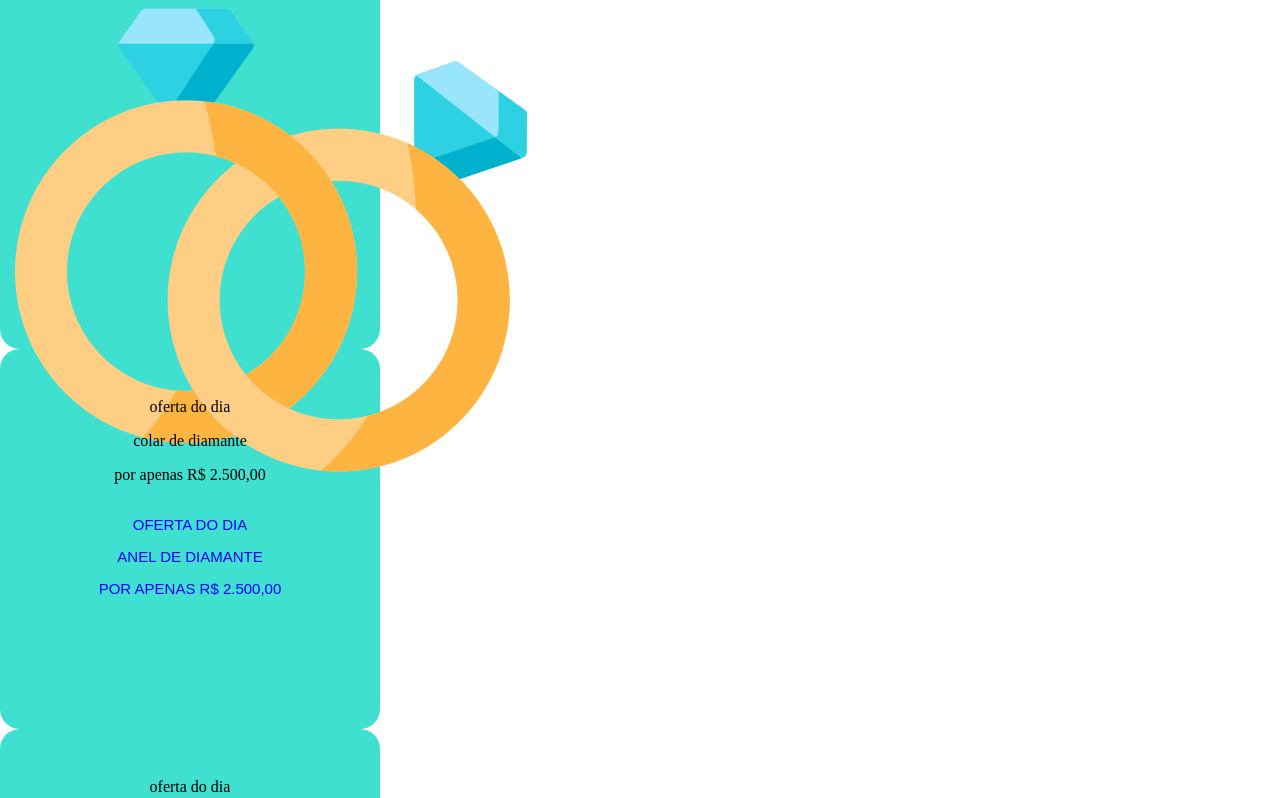
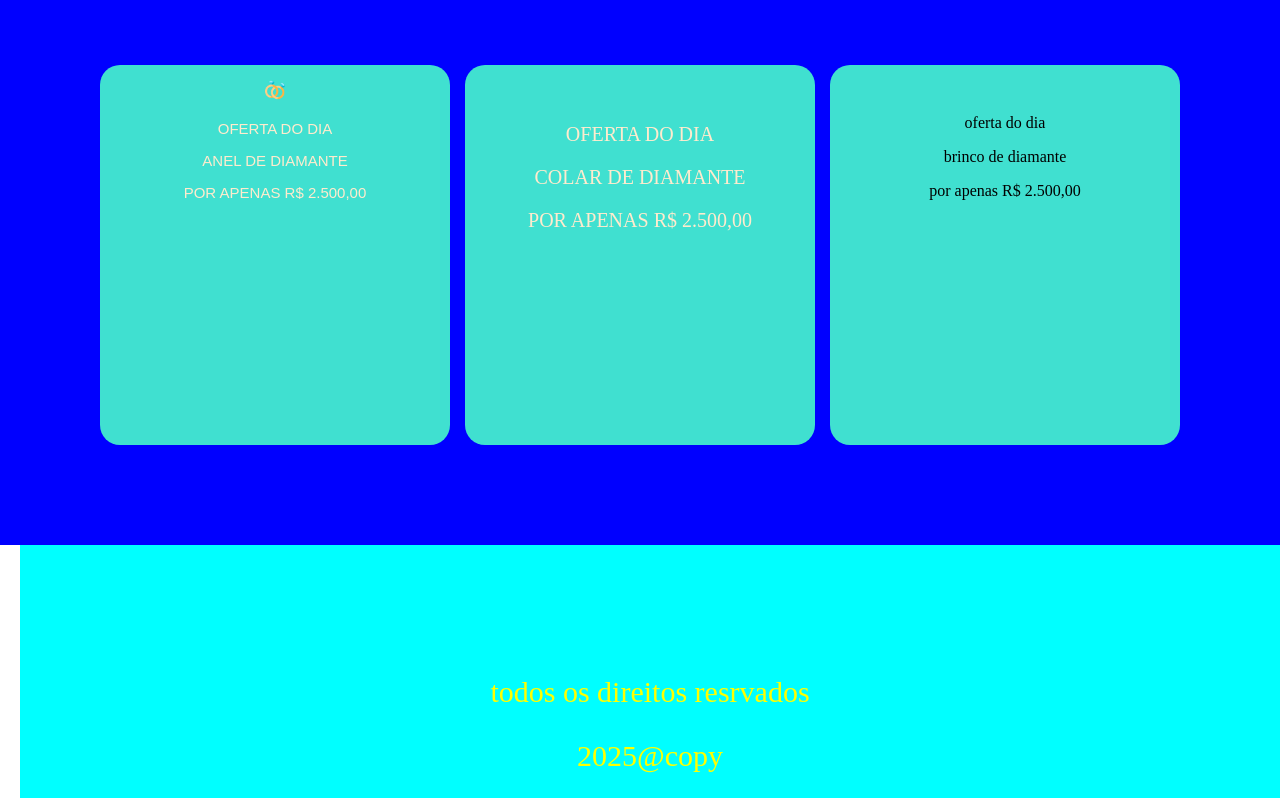
Before and after one commit to claudiocardo/atividades-pratica-01, a plain HTML site: page atividade-01.html in a window 1280 px wide. Shown: the part 613-1411 px from the top of the page. Drawn offline with Linux system fonts and the light colour scheme.

Commit message:
atividades
modife

```diff
--- a/atividade-01.html
+++ b/atividade-01.html
@@ -40,7 +40,7 @@
 
     </header>
 
-    <table border="1" width="100%" style="color:  rgb(19, 6, 6);" class="lo">
+    <table border="0.1" width="100%" style="color:  rgb(19, 6, 6);" class="lo">
         <tr>
 
             <th> <a href="brincos.html"></a> teste</th>
@@ -97,7 +97,8 @@
 
         <div class="div-section-02 div-a">
 
-            <img src="imagem/anel-duplo.png" alt="" class="i-01">
+            <img src="imagem/anel-duplo.png
+            " alt="">
             <p>oferta do dia </p>
             <p>anel de diamante</p>
             <p>por apenas R$ 2.500,00</p>
@@ -106,7 +107,7 @@
 
         <div class="div-section-02 div-b">
 
-            <img src="imagem/colar-01.png" alt="" class="i-01">
+            <img src="" alt="">
             <p>oferta do dia </p>
             <p>colar de diamante</p>
             <p>por apenas R$ 2.500,00</p>
@@ -114,7 +115,8 @@
         </div>
 
         <div class="div-section-02 div-c">
-            <img src="imagem/brinco-01.png" alt="" class="i-01">
+
+            <img src="" alt="">
             <p>oferta do dia </p>
             <p>brinco de diamante</p>
             <p>por apenas R$ 2.500,00</p>
@@ -124,6 +126,33 @@
 
     </section>
 
+    <footer>
+        <div>
+            <p>todos os direitos resrvados </p>
+            <p>2025@copy</p>
+
+            <i class="fa-brands fa-square-github"></i>
+            <i class="fa-brands fa-x-twitter"></i>
+            <i class="fa-brands fa-instagram"></i>
+
+        </div>
+
+
+
+
+    </footer>
+
+    <div vw class="enabled">
+        <div vw-access-button class="active"></div>
+        <div vw-plugin-wrapper>
+          <div class="vw-plugin-top-wrapper"></div>
+        </div>
+      </div>
+      <script src="https://vlibras.gov.br/app/vlibras-plugin.js"></script>
+      <script>
+        new window.VLibras.Widget('https://vlibras.gov.br/app');
+      </script>
+
 
 </body>
 
--- a/estilo.css
+++ b/estilo.css
@@ -4,7 +4,7 @@ body {
 /* começo do cabeçlho do sate */
 
 header {
-    background-color:rgb(211, 109, 109);
+    background-color:#D4AF37;
     justify-content:space-around;
     align-items:center;
     display: flex;
@@ -21,7 +21,7 @@ header img {
 
 
 header h1 {
-    color: aqua;
+    color:#FDFDFB;
     display: flex;
     font-size: 40px;
 
@@ -122,6 +122,18 @@ padding:0.2%;
 
 }
 
+.section-02 {
+    background-color: blue;
+    display: flex;
+    justify-content:center;
+    align-items: center;
+    gap: 15px;
+    padding: 100px;
+
+
+
+}
+
 .div-section-02 {
     width: 350px;
     height: 350px;
@@ -138,12 +150,42 @@ padding:0.2%;
 }
 
 .div-a p {
-    color: blue;
+
     font-size: 15px;
     font-family: arial;
 
  }
 
 .div-a img {
-    color: brown;
+    width: 20px;
+    height: 20px;
+
 }
+
+.div-b {
+    font-size: 20px;
+    color: blanchedalmond;
+    text-transform: uppercase;
+}
+
+.div-b img {
+
+}
+
+footer {
+    background-color: aqua;
+    padding: 100px;
+    color: chocolate;
+    display: flex;
+    justify-content: center;
+    align-items: center;
+    text-align: center;
+    font-size: 25px;
+}
+
+footer {
+    color: yellow;
+    font-size: 30px;
+    margin-left: 20px;
+
+}
```
